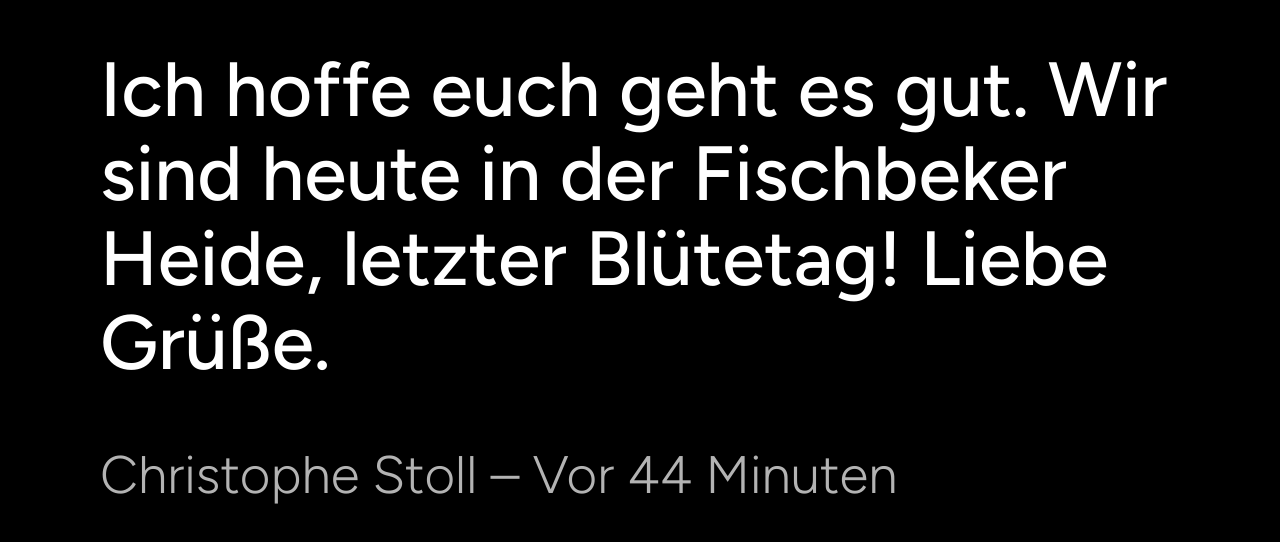
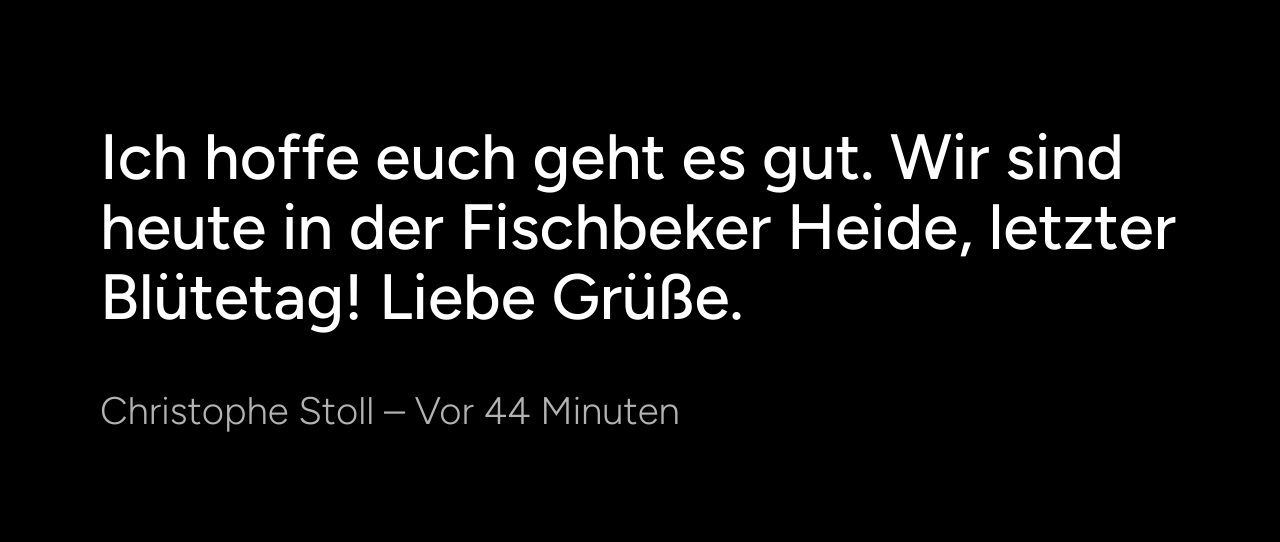
Before and after one commit to nitrada/family, a plain HTML site: page index.html in a window 1280 px wide. Shown: the part 114-656 px from the top of the page. Drawn offline with Linux system fonts and the light colour scheme.

Commit message:
fine again

```diff
--- a/index.html
+++ b/index.html
@@ -40,7 +40,7 @@
         }
 
         .content {
-            font-size: clamp(3.5rem, 6vw, 7rem);
+            font-size: clamp(3rem, 5vw, 6rem);
             font-weight: 500;
             line-height: 1.1;
             margin-bottom: 3rem;
@@ -49,14 +49,14 @@
         }
 
         .meta {
-            font-size: clamp(1.2rem, 2.5vw, 1.5rem);
+            font-size: clamp(1rem, 2vw, 1.2rem);
             opacity: 0.7;
             font-weight: 300;
         }
 
         .sender {
             margin-bottom: 0.5rem;
-            font-size: 2.2em;
+            font-size: 2em;
         }
 
         .timestamp {
```
